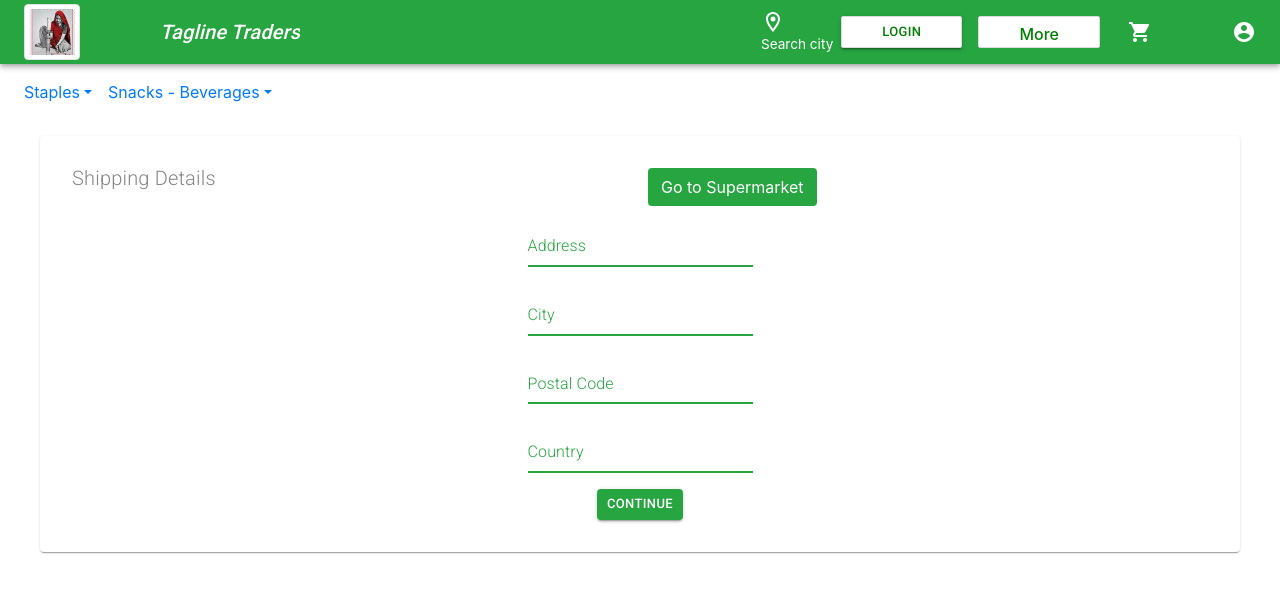
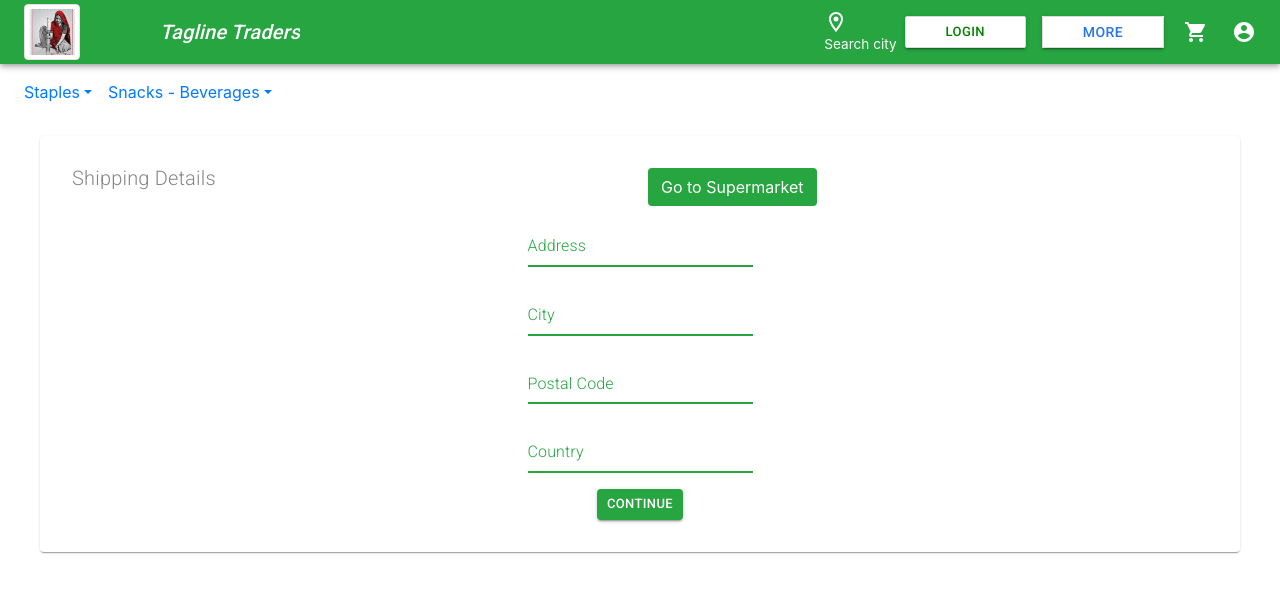
Before and after one commit to sunillakkakula/tagline-traders-ui, a React (Create React App) app: page /shipping in a window 1280 px wide. Shown: the top 592 px of the page. Built offline with nearby package versions, Linux system fonts and the light colour scheme.

Commit message:
MOre Popper UI Changes

```diff
--- a/package.json
+++ b/package.json
@@ -10,6 +10,7 @@
     "@testing-library/jest-dom": "^5.11.9",
     "@testing-library/react": "^11.2.3",
     "@testing-library/user-event": "^12.6.2",
+    "@tippyjs/react": "^4.2.0",
     "axios": "^0.21.1",
     "clsx": "^1.1.1",
     "jquery": "^3.5.1",
--- /dev/null
+++ b/src/assets/css/MoreTippy.css
@@ -0,0 +1,28 @@
+
+.moret{
+    border-radius: 5px;
+
+}
+.moret__in{
+    display:flex;
+    align-items:center;
+    align-content:center;
+    color:black;
+    background-color: whitesmoke;
+    /* padding:0px 7px; */
+    cursor: pointer;
+}
+
+.moret__in:hover{
+    color: lightgray;
+}
+
+.moret> hr{
+    margin-left: -10px;
+    margin-top: 0px;
+    margin-bottom: 0px;
+    width:108.5%;
+    /* height:"0.1px"; */
+    background-color:lightgray;
+    border:none;
+}
--- /dev/null
+++ b/src/components/MorePopper.js
@@ -0,0 +1,225 @@
+import React from "react";
+import { makeStyles } from "@material-ui/core/styles";
+import Grid from "@material-ui/core/Grid";
+import Button from "@material-ui/core/Button";
+import Popper from "@material-ui/core/Popper";
+import Paper from "@material-ui/core/Paper";
+import DialogContent from "@material-ui/core/DialogContent";
+import NotificationsIcon from "@material-ui/icons/Notifications";
+import LiveHelpIcon from "@material-ui/icons/LiveHelp";
+import TrendingUpIcon from "@material-ui/icons/TrendingUp";
+import GetAppIcon from "@material-ui/icons/GetApp";
+import { Divider } from "@material-ui/core";
+
+const useStyles = makeStyles((theme) => ({
+  root: {
+    flexGrow: 1,
+  },
+  scrollContainer: {
+    height: 400,
+    overflow: "auto",
+    marginBottom: theme.spacing(3),
+  },
+  scroll: {
+    position: "relative",
+    width: "230%",
+    backgroundColor: theme.palette.background.paper,
+    height: "230%",
+  },
+  legend: {
+    marginTop: theme.spacing(2),
+    maxWidth: 300,
+  },
+  paper: {
+    maxWidth: 400,
+    overflow: "auto",
+  },
+  select: {
+    width: 200,
+  },
+  popper: {
+    zIndex: 1,
+    '&[x-placement*="bottom"] $arrow': {
+      top: 0,
+      left: 0,
+      marginTop: "-0.9em",
+      width: "3em",
+      height: "1em",
+      "&::before": {
+        borderWidth: "0 1em 1em 1em",
+        borderColor: `transparent transparent ${theme.palette.background.paper} transparent`,
+      },
+    },
+    '&[x-placement*="top"] $arrow': {
+      bottom: 0,
+      left: 0,
+      marginBottom: "-0.9em",
+      width: "3em",
+      height: "1em",
+      "&::before": {
+        borderWidth: "1em 1em 0 1em",
+        borderColor: `${theme.palette.background.paper} transparent transparent transparent`,
+      },
+    },
+    '&[x-placement*="right"] $arrow': {
+      left: 0,
+      marginLeft: "-0.9em",
+      height: "3em",
+      width: "1em",
+      "&::before": {
+        borderWidth: "1em 1em 1em 0",
+        borderColor: `transparent ${theme.palette.background.paper} transparent transparent`,
+      },
+    },
+    '&[x-placement*="left"] $arrow': {
+      right: 0,
+      marginRight: "-0.9em",
+      height: "3em",
+      width: "1em",
+      "&::before": {
+        borderWidth: "1em 0 1em 1em",
+        borderColor: `transparent transparent transparent ${theme.palette.background.paper}`,
+      },
+    },
+  },
+  moreBtn: {
+    color: "#2874f0",
+    fontWeight: "500",
+    backgroundColor: "#fff",
+    cursor: "pointer",
+    borderRadius: "2px",
+    height: "32px",
+    padding: "5px 40px",
+    border: "1px solid #dbdbdb",
+  },
+  arrow: {
+    position: "absolute",
+    fontSize: 7,
+    width: "3em",
+    height: "3em",
+    "&::before": {
+      content: '""',
+      margin: "auto",
+      display: "block",
+      width: 0,
+      height: 0,
+      borderStyle: "solid",
+    },
+  },
+}));
+
+export default function MorePopper() {
+  const anchorRef = React.useRef(null);
+  const [arrowRef, setArrowRef] = React.useState(null);
+
+  const [arrow, setArrow] = React.useState(true);
+  const [disablePortal, setDisablePortal] = React.useState(false);
+  const [flip, setFlip] = React.useState(true);
+  const [open, setOpen] = React.useState(false);
+  const [placement, setPlacement] = React.useState("bottom");
+  const [preventOverflow, setPreventOverflow] = React.useState("scrollParent");
+
+  const handleClickButton = () => {
+    setOpen((prevOpen) => !prevOpen);
+  };
+
+  const classes = useStyles();
+
+  const jsx = `
+  <Popper
+    placement="${placement}"
+    disablePortal={${disablePortal}}
+    modifiers={{
+      flip: {
+        enabled: ${flip},
+      },
+      preventOverflow: {
+        enabled: ${preventOverflow !== "disabled"},
+        boundariesElement: '${
+          preventOverflow === "disabled" ? "scrollParent" : preventOverflow
+        }',
+      },
+      arrow: {
+        enabled: ${arrow},
+        element: arrowRef,
+      },
+    }}
+  >
+  `;
+  const id = open ? "scroll-playground" : null;
+
+  return (
+    <div
+      className={classes.root}
+      style={{
+        color: "green",
+        backgroundColor: "white",
+        height: "2rem",
+        margin: "0.5rem",
+        alignContent: "center",
+        verticalAlign: "baseline",
+      }}
+    >
+      <div>
+        <Grid container alignItems="center" justify="center">
+          <div>
+            <Button
+              ref={anchorRef}
+              variant="contained"
+              onClick={handleClickButton}
+              aria-describedby={id}
+              className={classes.moreBtn}
+            >
+              More
+            </Button>
+
+            <Popper
+              id={id}
+              open={open}
+              anchorEl={anchorRef.current}
+              placement={placement}
+              disablePortal={disablePortal}
+              className={classes.popper}
+              modifiers={{
+                flip: {
+                  enabled: flip,
+                },
+                arrow: {
+                  enabled: arrow,
+                  element: arrowRef,
+                },
+                preventOverflow: {
+                  enabled: preventOverflow !== "disabled",
+                  boundariesElement:
+                    preventOverflow === "disabled"
+                      ? "scrollParent"
+                      : preventOverflow,
+                },
+              }}
+            >
+              {arrow ? (
+                <span className={classes.arrow} ref={setArrowRef} />
+              ) : null}
+              <Paper className={classes.paper}>
+                <DialogContent>
+                  <p>About Us</p>
+                  <Divider />
+                  <p>History</p>
+                  <Divider />
+                  <p>Contact Us</p>
+                  <Divider />
+                  <p>Copyrights</p>
+                  <Divider />
+                  <p>Custmore Care</p>
+                </DialogContent>
+              </Paper>
+            </Popper>
+          </div>
+        </Grid>
+      </div>
+      <Grid container spacing={2}>
+        <Grid item xs={12} sm={6}></Grid>
+      </Grid>
+    </div>
+  );
+}
--- a/src/components/MuiHeader.js
+++ b/src/components/MuiHeader.js
@@ -19,7 +19,9 @@ import { Link } from "react-router-dom";
 import LoginScreen from "../screens/LoginScreen";
 import { useDispatch, useSelector } from "react-redux";
 import { logout } from "../actions/userAction";
-
+import Tippy from "@tippyjs/react";
+import MoreTippy from "../screens/MoreTippy";
+import MorePopper from "./MorePopper";
 const useStyles = makeStyles((theme) => ({
   grow: {
     flexGrow: 1,
@@ -159,9 +161,20 @@ export default function MuiHeader({ location, history }) {
   );
   alreadyLoggedIn = userInfo !== null ? true : false;
   console.log("alreadyLoggedIn : " + alreadyLoggedIn);
-  let loginBtnTitle = alreadyLoggedIn !== true ? "login" : "logout";
-  let loginBtnUrl = alreadyLoggedIn !== true ? "/login" : "/logout";
+  let loginBtnTitle = alreadyLoggedIn === true ? "logout" : "login";
+  let loginBtnUrl = alreadyLoggedIn === true ? "/logout" : "/login";
   console.log("loginBtnTitle : " + loginBtnTitle);
+  const loggedInContent = (
+    <div onClick={logoutHandler} style={{ marginLeft: "1.5em" }}>
+      <Link to="/logout">Click Logout</Link>
+    </div>
+  );
+  const loggedOutContent = (
+    <div>
+      <Link to="/login">Logout</Link>
+    </div>
+  );
+
   return (
     <div className={classes.grow}>
       <AppBar position="static">
@@ -190,6 +203,7 @@ export default function MuiHeader({ location, history }) {
           <div className={classes.grow} />
           <div className={classes.sectionDesktop}>
             <ZipCodeTracker />
+            {/* {alreadyLoggedIn === "true" ? loggedInContent : loggedOutContent} */}
             <Button
               component={Link}
               className={classes.loginBtn}
@@ -207,8 +221,20 @@ export default function MuiHeader({ location, history }) {
             >
               {loginBtnTitle}
             </Button>
-            <Link
-              // component={Link}
+            <MorePopper
+              // style={{
+              //   color: "green",
+              //   backgroundColor: "white",
+              //   height: "2rem",
+              //   margin: "0.5rem",
+              //   alignContent: "center",
+              //   verticalAlign: "baseline",
+              // }}
+            />
+            {/* <Tippy content={<MoreTippy />} interactive={true}>
+              <Button>More</Button>
+            </Tippy> */}
+            {/* <Link
               className={classes.loginBtn}
               to={"/login"}
               size="small"
@@ -223,8 +249,8 @@ export default function MuiHeader({ location, history }) {
               }}
             >
               More
-            </Link>
-            {userInfo ? (
+            </Link> */}
+            {/* {userInfo ? (
               <>
                 {/* <Link
                   to="/profile"
@@ -240,7 +266,7 @@ export default function MuiHeader({ location, history }) {
                   }}
                 >
                   {userInfo.name}
-                </Link> */}
+                </Link> }
               </>
             ) : (
               <div>
@@ -248,12 +274,10 @@ export default function MuiHeader({ location, history }) {
                   <i className="fas fa-user" />
                 </Link>
               </div>
-            )}
-            <Button component={Link} to={"/cart"}>
-              <ShoppingCartIcon count="10" style={{ color: "white" }} />
-            </Button>
+            )} */}
+
             <IconButton
-              color="primary"
+              style={{ color: "white" }}
               aria-label="upload picture"
               component="span"
               onClick={(e) => {
--- a/src/screens/CartLayoutScreen.js
+++ b/src/screens/CartLayoutScreen.js
@@ -72,6 +72,7 @@ export default function CartLayoutScreen({ match, location, history }) {
     history.push("/login?redirect=shipping");
   };
   const emptyCartContent = (
+    <>
       <Grid container spacing={1}>
         <Grid item xs={12}>
           <Paper className={classes.paper}>
@@ -81,6 +82,7 @@ export default function CartLayoutScreen({ match, location, history }) {
           </Paper>
         </Grid>
       </Grid>
+    </>
   );
   const cartItemsConetnt = cartItems.map((item) => (
     <Grid item xs={8}>
@@ -152,7 +154,7 @@ export default function CartLayoutScreen({ match, location, history }) {
       </Typography>
 
       {cartItems.length === 0 ? (
-        { emptyCartContent }
+        <div>Empty CArt</div>
       ) : (
         <Grid container spacing={1}>
           <Grid item xs={8}>
--- a/src/screens/MoreTippy.js
+++ b/src/screens/MoreTippy.js
@@ -4,7 +4,6 @@ import LiveHelpIcon from "@material-ui/icons/LiveHelp";
 import TrendingUpIcon from "@material-ui/icons/TrendingUp";
 import GetAppIcon from "@material-ui/icons/GetApp";
 import "../assets/css/MoreTippy.css";
-import { Divider } from "@material-ui/core";
 
 const MoreTippy = () => {
   return (
```
Also changed, not shown: 2 other files (tests, documents, lock files or other folders). Lines whose indentation alone changed are shown as unchanged.
